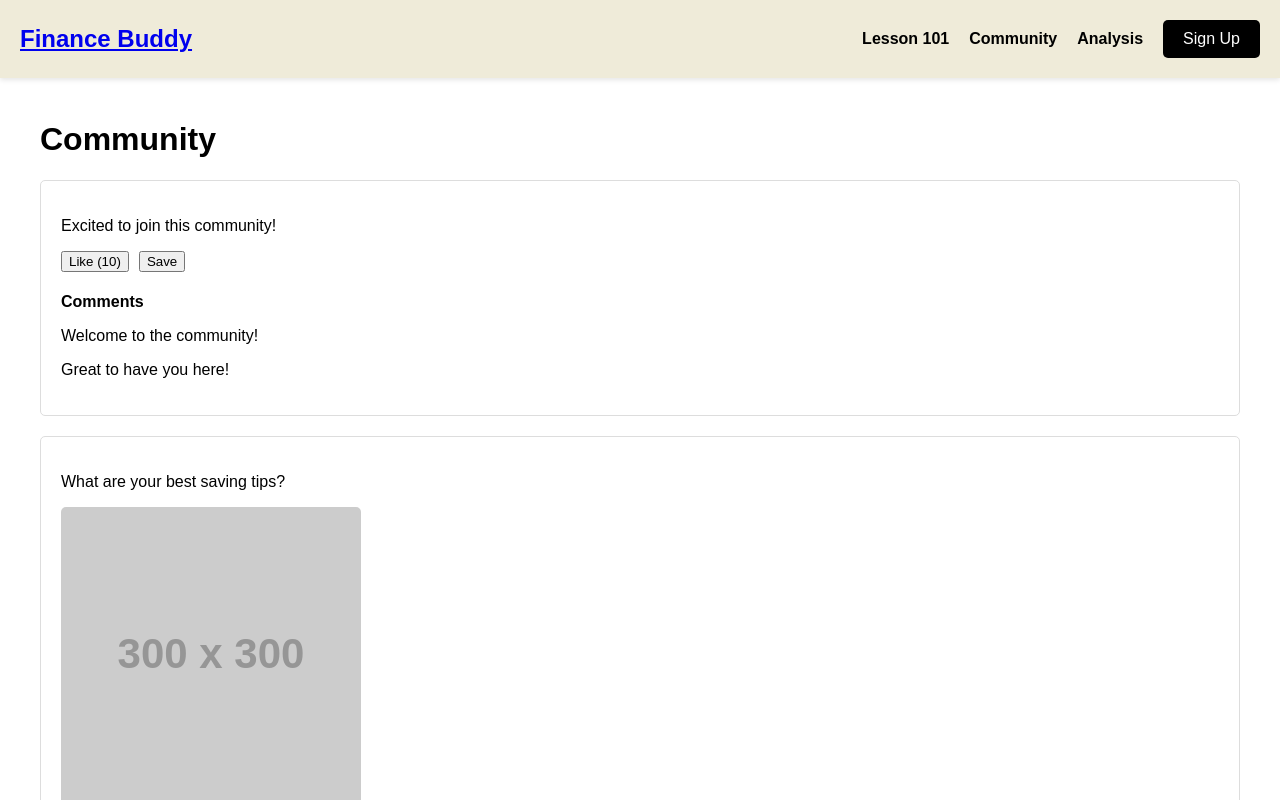
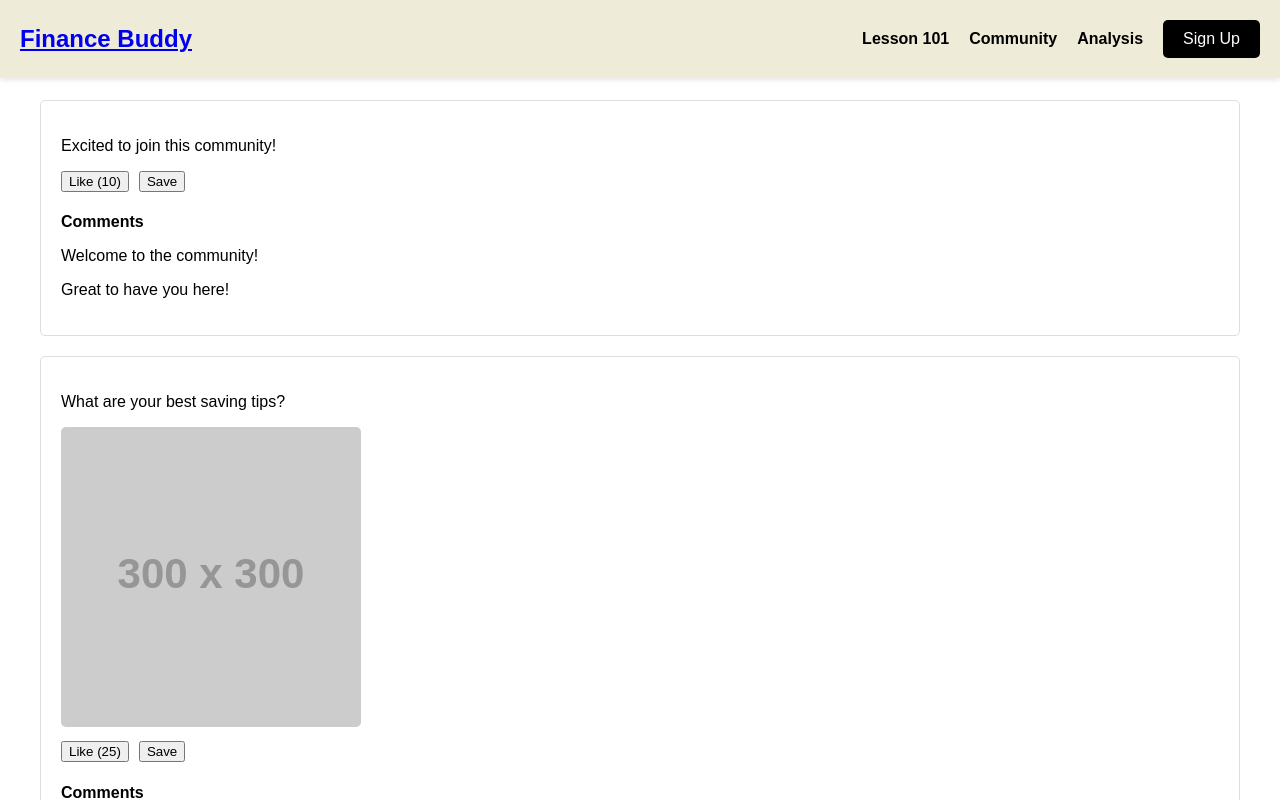
Before and after one commit to sssssuty/financial-platform, a React (Create React App) app: page /community in a window 1280 px wide. Shown: the top 800 px of the page. Built offline with nearby package versions, Linux system fonts and the light colour scheme.

Commit message:
Remove H1

```diff
--- a/src/components/Community.js
+++ b/src/components/Community.js
@@ -32,7 +32,7 @@ const Community = () => {
 
   return (
     <div className="community">
-      <h1>Community</h1>
+      {/* <h1>Community</h1> */}
       <div className="posts">
         {posts.map((post) => (
           <div key={post.id} className="post">
--- a/src/components/Lesson101.js
+++ b/src/components/Lesson101.js
@@ -10,7 +10,7 @@ const lessons = [
 const Lesson101 = () => {
   return (
     <div className="lesson-101">
-      <h1>Lesson 101</h1>
+      {/* <h1>Lesson 101</h1> */}
       <div className="lesson-cards">
         {lessons.map((lesson) => (
           <div key={lesson.id} className="card">
```
